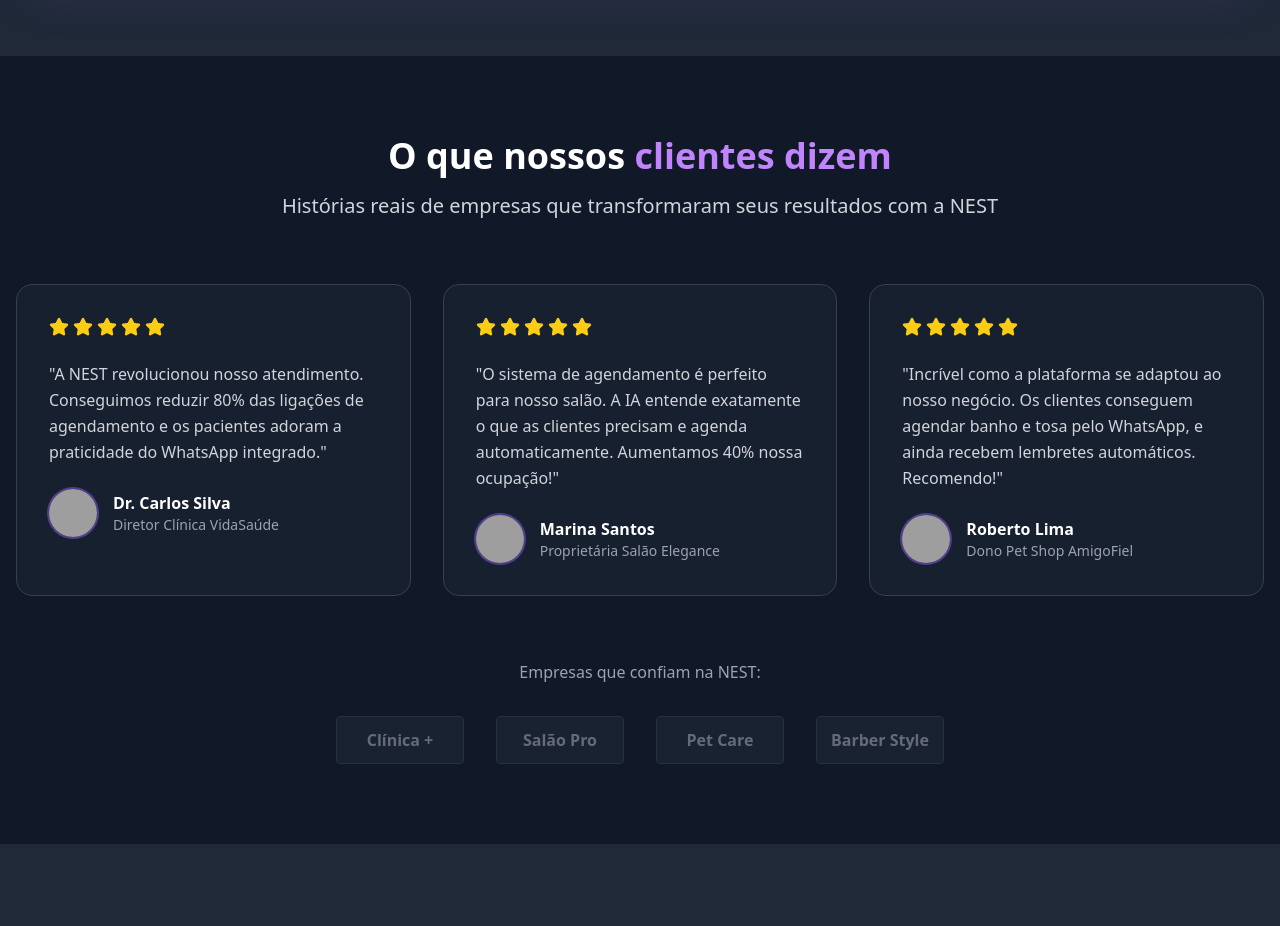
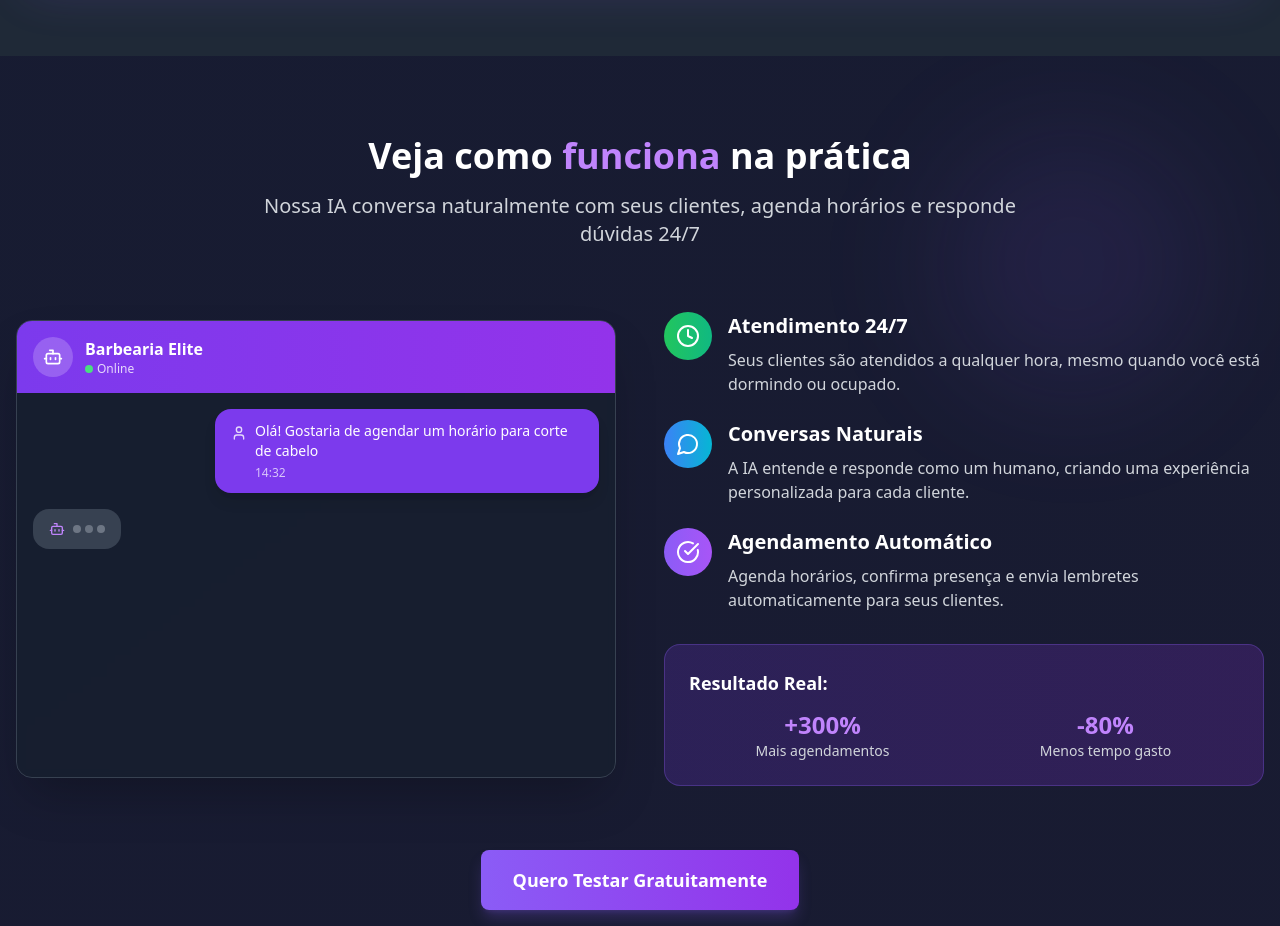
Before and after one commit to worlddzn/nestarts, a React (Vite) app: page / in a window 1280 px wide. Shown: the part 1860-2786 px from the top of the page. Built offline with nearby package versions, Linux system fonts and the light colour scheme; grey boxes are pictures that could not be loaded.

Commit message:
Add demonstration section
Add a new section to the website to demonstrate how the automated chat works, including images.

```diff
--- /dev/null
+++ b/src/components/DemoSection.tsx
@@ -0,0 +1,211 @@
+
+import { MessageCircle, Bot, User, Clock, CheckCircle } from "lucide-react";
+import { useState, useEffect } from "react";
+
+const chatMessages = [
+  {
+    type: "user",
+    message: "Olá! Gostaria de agendar um horário para corte de cabelo",
+    time: "14:32"
+  },
+  {
+    type: "bot",
+    message: "Olá! Claro, vou te ajudar com o agendamento. Qual seu nome?",
+    time: "14:32"
+  },
+  {
+    type: "user",
+    message: "João Silva",
+    time: "14:33"
+  },
+  {
+    type: "bot",
+    message: "Perfeito, João! Temos os seguintes horários disponíveis para amanhã:\n\n• 09:00 - Disponível\n• 14:00 - Disponível\n• 16:30 - Disponível\n\nQual prefere?",
+    time: "14:33"
+  },
+  {
+    type: "user",
+    message: "14:00 seria perfeito!",
+    time: "14:34"
+  },
+  {
+    type: "bot",
+    message: "Excelente! Agendamento confirmado:\n\n✅ João Silva\n📅 Amanhã às 14:00\n✂️ Corte de cabelo\n💰 R$ 25,00\n\nVou enviar uma confirmação 1 hora antes. Até amanhã!",
+    time: "14:34"
+  }
+];
+
+const DemoSection = () => {
+  const [currentMessage, setCurrentMessage] = useState(0);
+  const [displayedMessages, setDisplayedMessages] = useState([]);
+  const [isTyping, setIsTyping] = useState(false);
+
+  useEffect(() => {
+    const timer = setInterval(() => {
+      if (currentMessage < chatMessages.length) {
+        setIsTyping(true);
+
+        setTimeout(() => {
+          setDisplayedMessages(prev => [...prev, chatMessages[currentMessage]]);
+          setCurrentMessage(prev => prev + 1);
+          setIsTyping(false);
+        }, 1500);
+      } else {
+        // Reset animation after showing all messages
+        setTimeout(() => {
+          setDisplayedMessages([]);
+          setCurrentMessage(0);
+        }, 3000);
+      }
+    }, 2000);
+
+    return () => clearInterval(timer);
+  }, [currentMessage]);
+
+  return (
+    <section className="py-20 bg-gray-900 relative overflow-hidden">
+      {/* Background Effects */}
+      <div className="absolute inset-0 bg-gradient-to-br from-primary-500/5 to-purple-500/5"></div>
+      <div className="absolute top-20 right-20 w-64 h-64 bg-primary-500/10 rounded-full filter blur-3xl"></div>
+
+      <div className="container mx-auto px-4 relative z-10">
+        {/* Header */}
+        <div className="text-center mb-16">
+          <h2 className="text-4xl font-bold text-white mb-4">
+            Veja como
+            <span className="bg-gradient-to-r from-primary-400 to-purple-400 bg-clip-text text-transparent">
+              {" "}funciona{" "}
+            </span>
+            na prática
+          </h2>
+          <p className="text-xl text-gray-300 max-w-3xl mx-auto">
+            Nossa IA conversa naturalmente com seus clientes, agenda horários e responde dúvidas 24/7
+          </p>
+        </div>
+
+        <div className="grid lg:grid-cols-2 gap-12 items-center">
+          {/* Chat Demo */}
+          <div className="relative">
+            <div className="bg-gray-800/50 backdrop-blur-sm rounded-2xl shadow-2xl border border-gray-700 overflow-hidden">
+              {/* Chat Header */}
+              <div className="bg-gradient-to-r from-primary-600 to-purple-600 p-4 flex items-center space-x-3">
+                <div className="w-10 h-10 bg-white/20 rounded-full flex items-center justify-center">
+                  <Bot className="text-white" size={20} />
+                </div>
+                <div>
+                  <h3 className="font-semibold text-white">Barbearia Elite</h3>
+                  <div className="flex items-center space-x-1">
+                    <div className="w-2 h-2 bg-green-400 rounded-full"></div>
+                    <span className="text-xs text-white/80">Online</span>
+                  </div>
+                </div>
+              </div>
+
+              {/* Chat Messages */}
+              <div className="h-96 overflow-y-auto p-4 space-y-4 bg-gray-900/30">
+                {displayedMessages.map((msg, index) => (
+                  <div
+                    key={index}
+                    className={`flex ${msg.type === 'user' ? 'justify-end' : 'justify-start'} animate-fade-in`}
+                  >
+                    <div className={`max-w-xs lg:max-w-sm ${
+                      msg.type === 'user'
+                        ? 'bg-primary-600 text-white'
+                        : 'bg-gray-700 text-gray-100'
+                    } rounded-2xl px-4 py-3 shadow-lg`}>
+                      <div className="flex items-start space-x-2">
+                        {msg.type === 'bot' && (
+                          <Bot size={16} className="text-primary-400 mt-1 flex-shrink-0" />
+                        )}
+                        {msg.type === 'user' && (
+                          <User size={16} className="text-white/80 mt-1 flex-shrink-0" />
+                        )}
+                        <div>
+                          <p className="text-sm whitespace-pre-line">{msg.message}</p>
+                          <span className="text-xs opacity-70 mt-1 block">{msg.time}</span>
+                        </div>
+                      </div>
+                    </div>
+                  </div>
+                ))}
+
+                {/* Typing Indicator */}
+                {isTyping && (
+                  <div className="flex justify-start animate-fade-in">
+                    <div className="bg-gray-700 rounded-2xl px-4 py-3 flex items-center space-x-2">
+                      <Bot size={16} className="text-primary-400" />
+                      <div className="flex space-x-1">
+                        <div className="w-2 h-2 bg-gray-400 rounded-full animate-pulse"></div>
+                        <div className="w-2 h-2 bg-gray-400 rounded-full animate-pulse" style={{animationDelay: '0.2s'}}></div>
+                        <div className="w-2 h-2 bg-gray-400 rounded-full animate-pulse" style={{animationDelay: '0.4s'}}></div>
+                      </div>
+                    </div>
+                  </div>
+                )}
+              </div>
+            </div>
+          </div>
+
+          {/* Benefits */}
+          <div className="space-y-8">
+            <div className="space-y-6">
+              <div className="flex items-start space-x-4">
+                <div className="w-12 h-12 bg-gradient-to-r from-green-500 to-emerald-500 rounded-full flex items-center justify-center flex-shrink-0">
+                  <Clock className="text-white" size={24} />
+                </div>
+                <div>
+                  <h3 className="text-xl font-semibold text-white mb-2">Atendimento 24/7</h3>
+                  <p className="text-gray-300">Seus clientes são atendidos a qualquer hora, mesmo quando você está dormindo ou ocupado.</p>
+                </div>
+              </div>
+
+              <div className="flex items-start space-x-4">
+                <div className="w-12 h-12 bg-gradient-to-r from-blue-500 to-cyan-500 rounded-full flex items-center justify-center flex-shrink-0">
+                  <MessageCircle className="text-white" size={24} />
+                </div>
+                <div>
+                  <h3 className="text-xl font-semibold text-white mb-2">Conversas Naturais</h3>
+                  <p className="text-gray-300">A IA entende e responde como um humano, criando uma experiência personalizada para cada cliente.</p>
+                </div>
+              </div>
+
+              <div className="flex items-start space-x-4">
+                <div className="w-12 h-12 bg-gradient-to-r from-primary-500 to-purple-500 rounded-full flex items-center justify-center flex-shrink-0">
+                  <CheckCircle className="text-white" size={24} />
+                </div>
+                <div>
+                  <h3 className="text-xl font-semibold text-white mb-2">Agendamento Automático</h3>
+                  <p className="text-gray-300">Agenda horários, confirma presença e envia lembretes automaticamente para seus clientes.</p>
+                </div>
+              </div>
+            </div>
+
+            <div className="bg-gradient-to-r from-primary-600/20 to-purple-600/20 rounded-2xl p-6 border border-primary-500/30">
+              <h4 className="text-lg font-semibold text-white mb-3">Resultado Real:</h4>
+              <div className="grid grid-cols-2 gap-4 text-center">
+                <div>
+                  <div className="text-2xl font-bold text-primary-400">+300%</div>
+                  <div className="text-sm text-gray-300">Mais agendamentos</div>
+                </div>
+                <div>
+                  <div className="text-2xl font-bold text-primary-400">-80%</div>
+                  <div className="text-sm text-gray-300">Menos tempo gasto</div>
+                </div>
+              </div>
+            </div>
+          </div>
+        </div>
+
+        {/* CTA */}
+        <div className="text-center mt-16">
+          <button className="bg-gradient-to-r from-primary-500 to-purple-600 hover:from-primary-600 hover:to-purple-700 text-white px-8 py-4 rounded-lg font-semibold text-lg transition-all duration-300 transform hover:scale-105 shadow-lg shadow-primary-500/25">
+            Quero Testar Gratuitamente
+          </button>
+          <p className="text-gray-400 mt-3">Sem compromisso • Configuração em 5 minutos</p>
+        </div>
+      </div>
+    </section>
+  );
+};
+
+export default DemoSection;
--- a/src/pages/Index.tsx
+++ b/src/pages/Index.tsx
@@ -2,6 +2,7 @@
 import Header from "@/components/Header";
 import HeroSection from "@/components/HeroSection";
 import FeaturesSection from "@/components/FeaturesSection";
+import DemoSection from "@/components/DemoSection";
 import TestimonialsSection from "@/components/TestimonialsSection";
 import PricingSection from "@/components/PricingSection";
 import Footer from "@/components/Footer";
@@ -12,6 +13,7 @@ const Index = () => {
       <Header />
       <HeroSection />
       <FeaturesSection />
+      <DemoSection />
       <TestimonialsSection />
       <PricingSection />
       <Footer />
```
